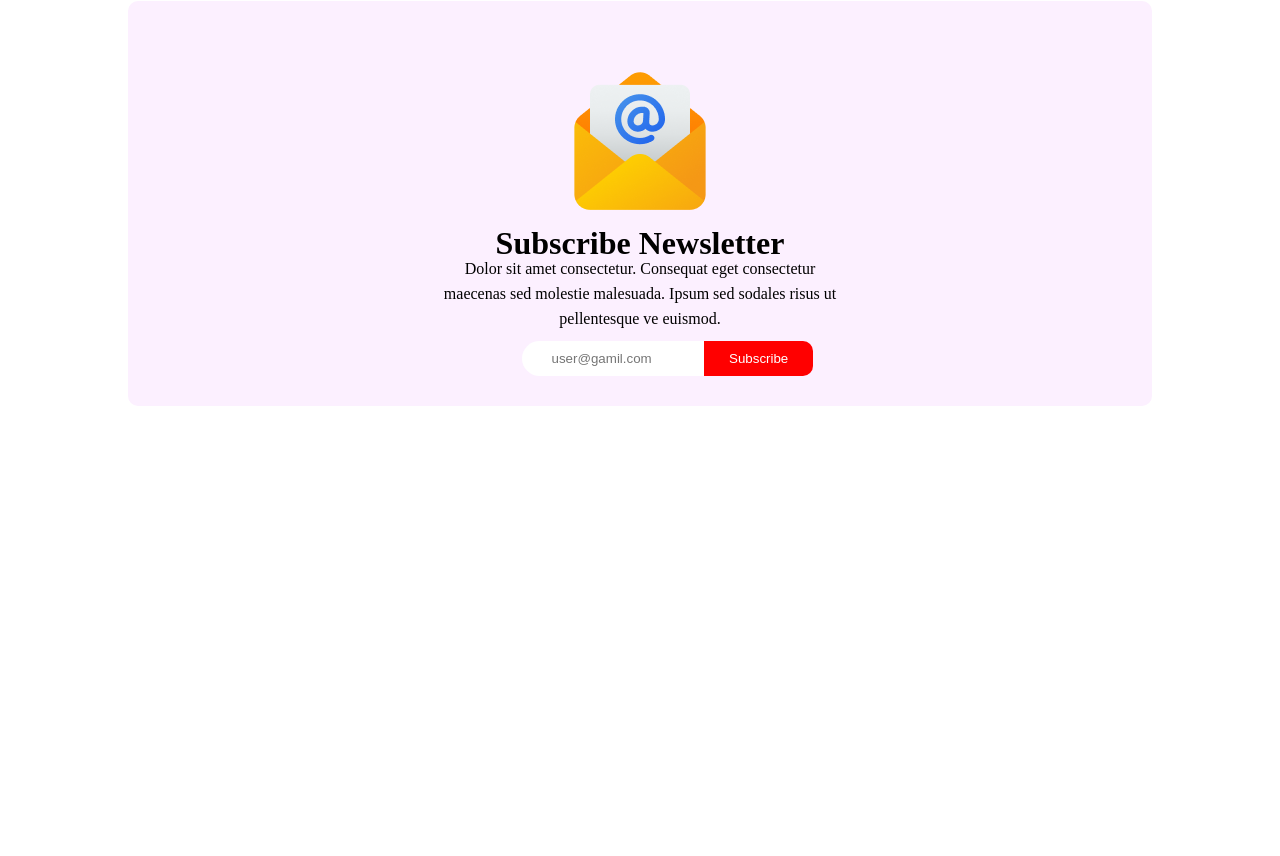
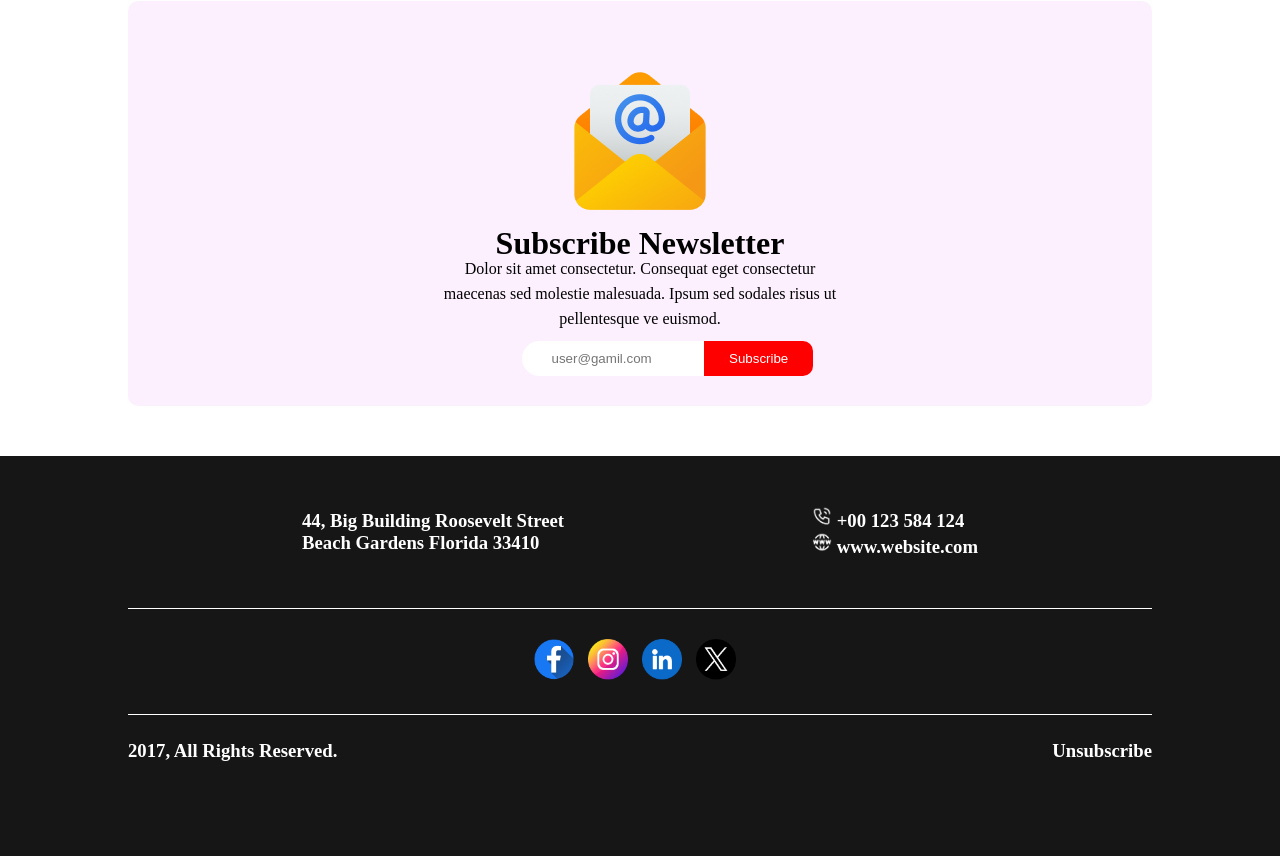
Before and after one commit to mehedi323/New-Year-Project, a plain HTML site: page index.html in a window 1280 px wide. Shown: the part 4320-5176 px from the top of the page. Before the commit the page ends 4726 px from the top, so only its background shows below. Drawn offline with Linux system fonts and the light colour scheme.

Commit message:
party section addad

```diff
--- a/index.html
+++ b/index.html
@@ -144,6 +144,31 @@
 
         </div>
     </main>
+
+    <!-- main section end here -->
+
+    <footer>
+        <div class="party-contact">
+            <div class="contact-left">
+                <h3>44, Big Building Roosevelt Street</h3>
+                <h3>Beach Gardens Florida 33410</h3>
+            </div>
+            <div class="contact-right">
+                <h3> <span><img src="./images/Call.png" alt=""></span> +00 123 584 124</h3>
+                <h3> <span><img src="./images/Website.png" alt=""></span> www.website.com</h3>
+            </div>
+        </div>
+        <div class="party-icon">
+            <span><img src="./images/Facebook.png" alt=""></span>
+            <span><img src="./images/Instagram.png" alt=""></span>
+            <span><img src="./images/Linkedin.png" alt=""></span>
+            <span><img src="./images/Twitter.png" alt=""></span>
+        </div>
+        <div class="party-bottom">
+            <h3>2017, All Rights Reserved.</h3>
+            <h3>Unsubscribe</h3>
+        </div>
+    </footer>
 </body>
 
 </html>
--- a/style.css
+++ b/style.css
@@ -257,3 +257,47 @@ nav{
     border-top-right-radius: 10px;
     color: white;
 }
+
+/* newsletter-container section end */
+
+footer{
+    width: 100%;
+    height: 400px;
+    margin-top: 50px;
+    background-color: rgb(23, 22, 22);
+}
+.party-contact{
+    width: 80%;
+    margin: 0 auto;
+    display: flex;
+    color: white;
+    justify-content: space-around;
+    align-items: center;
+    padding: 50px;
+    border-bottom: 1px solid white;
+
+}
+.contact-left{
+}
+.contact-right img{
+    width: 20px;
+}
+.party-icon{
+    text-align: center;
+    margin: 30px 0px;
+}
+.party-icon img{
+    width: 40px;
+    margin-right: 10px;
+}
+.party-bottom{
+    width: 80%;
+    margin: 0 auto;
+    display: flex;
+    justify-content: space-between;
+    color: white;
+    border-top: 1px solid white;
+}
+.party-bottom h3{
+    margin-top: 25px;
+}
```
